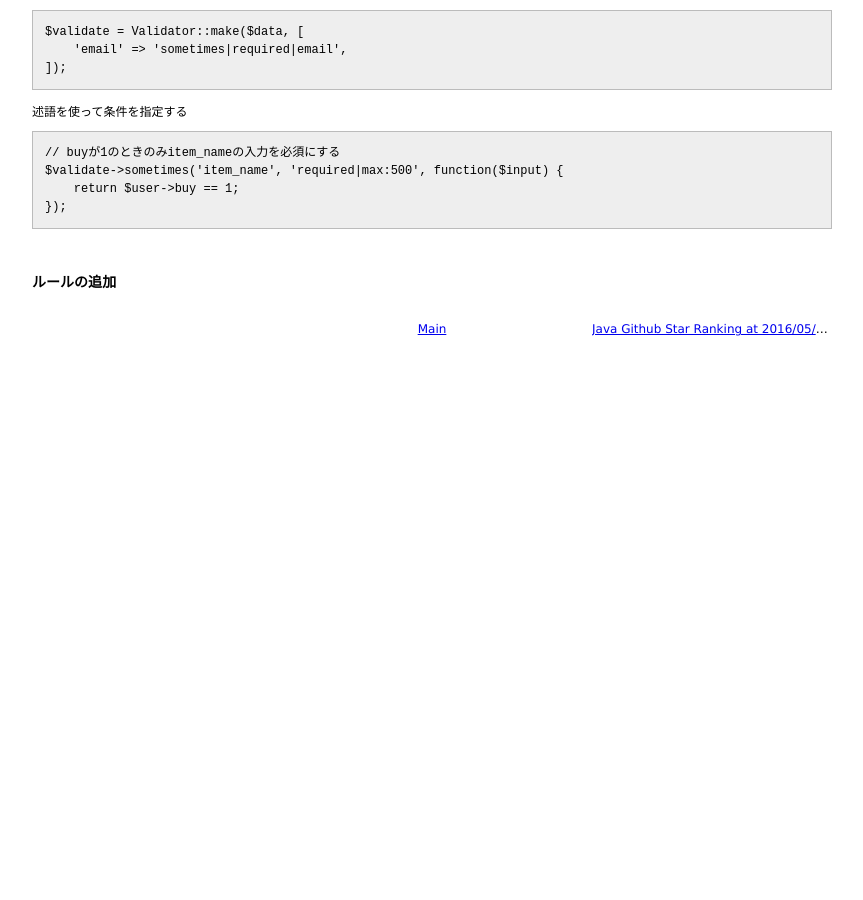
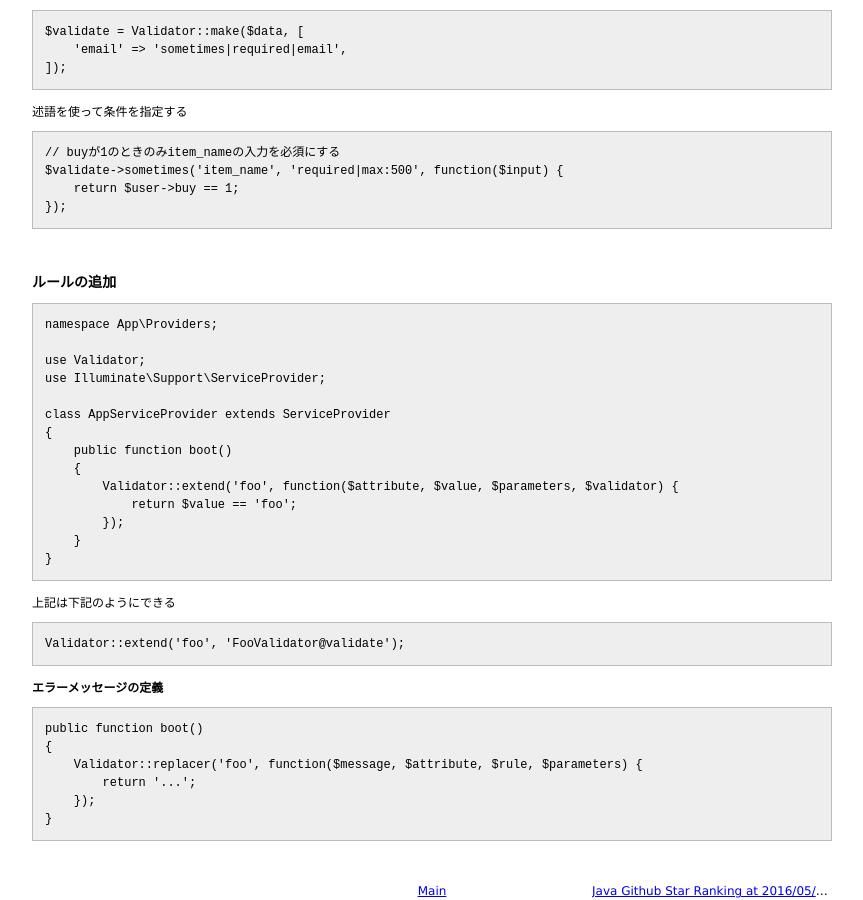
Before and after one commit to 38elements/38elements.github.com, a Jekyll site: the page built from _posts/2016-05-17-laravel-validation.md, in a window 1280 px wide and 900 px high, scrolled down 3275 px. Shown: the whole window, without its empty margins (208-1071 px from the left). Built offline with Jekyll 4.4.1, drawn with Linux system fonts in a browser that asks for light colours; before the commit the page ends 3680 px from its top, so only the background shows below that.

Commit message:
Update 2016-05-17-laravel-validation.md

````diff
--- a/_posts/2016-05-17-laravel-validation.md
+++ b/_posts/2016-05-17-laravel-validation.md
@@ -206,3 +206,37 @@ $validate->sometimes('item_name', 'required|max:500', function($input) {
 <br>
 
 ### ルールの追加
+
+```
+namespace App\Providers;
+
+use Validator;
+use Illuminate\Support\ServiceProvider;
+
+class AppServiceProvider extends ServiceProvider
+{
+    public function boot()
+    {
+        Validator::extend('foo', function($attribute, $value, $parameters, $validator) {
+            return $value == 'foo';
+        });
+    }
+}
+```
+
+上記は下記のようにできる
+
+```
+Validator::extend('foo', 'FooValidator@validate');
+```
+
+**エラーメッセージの定義**
+
+```
+public function boot()
+{
+    Validator::replacer('foo', function($message, $attribute, $rule, $parameters) {
+        return '...';
+    });
+}
+```
````
